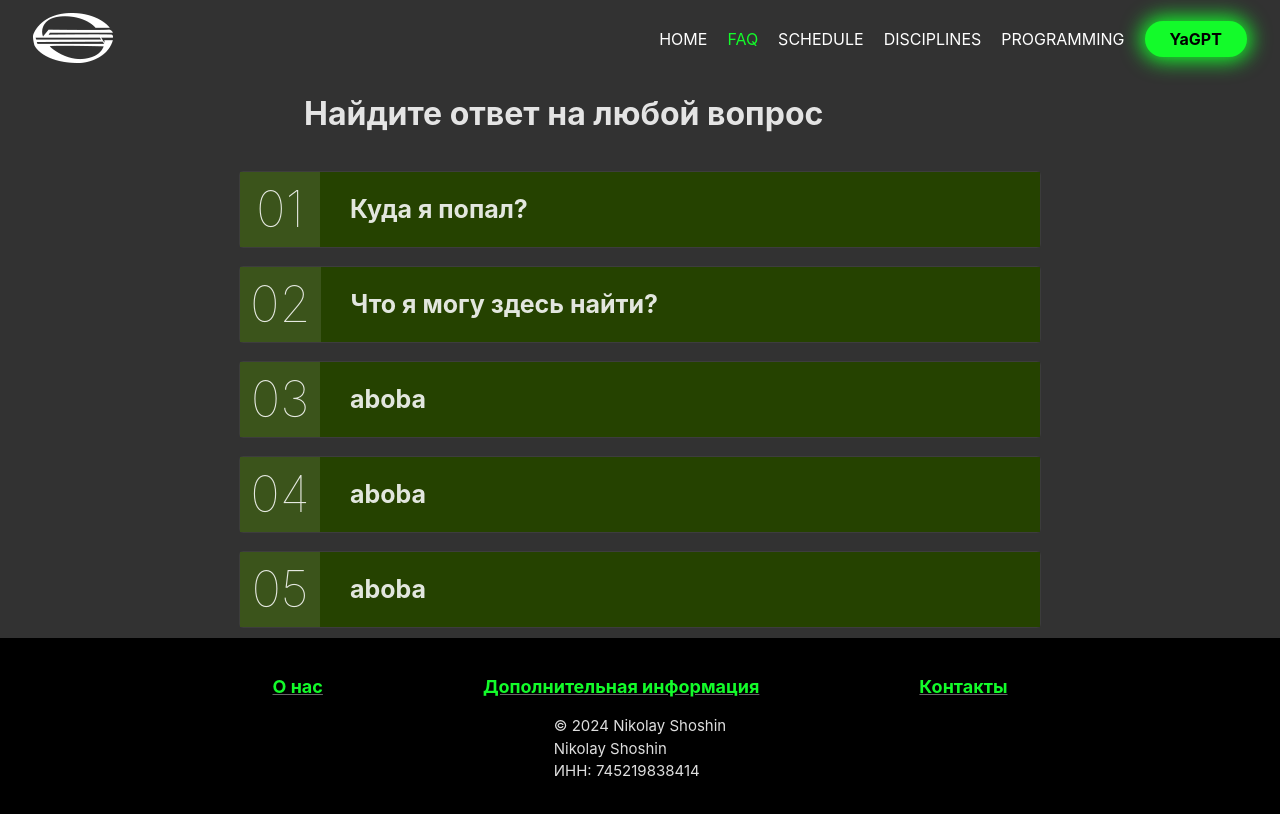
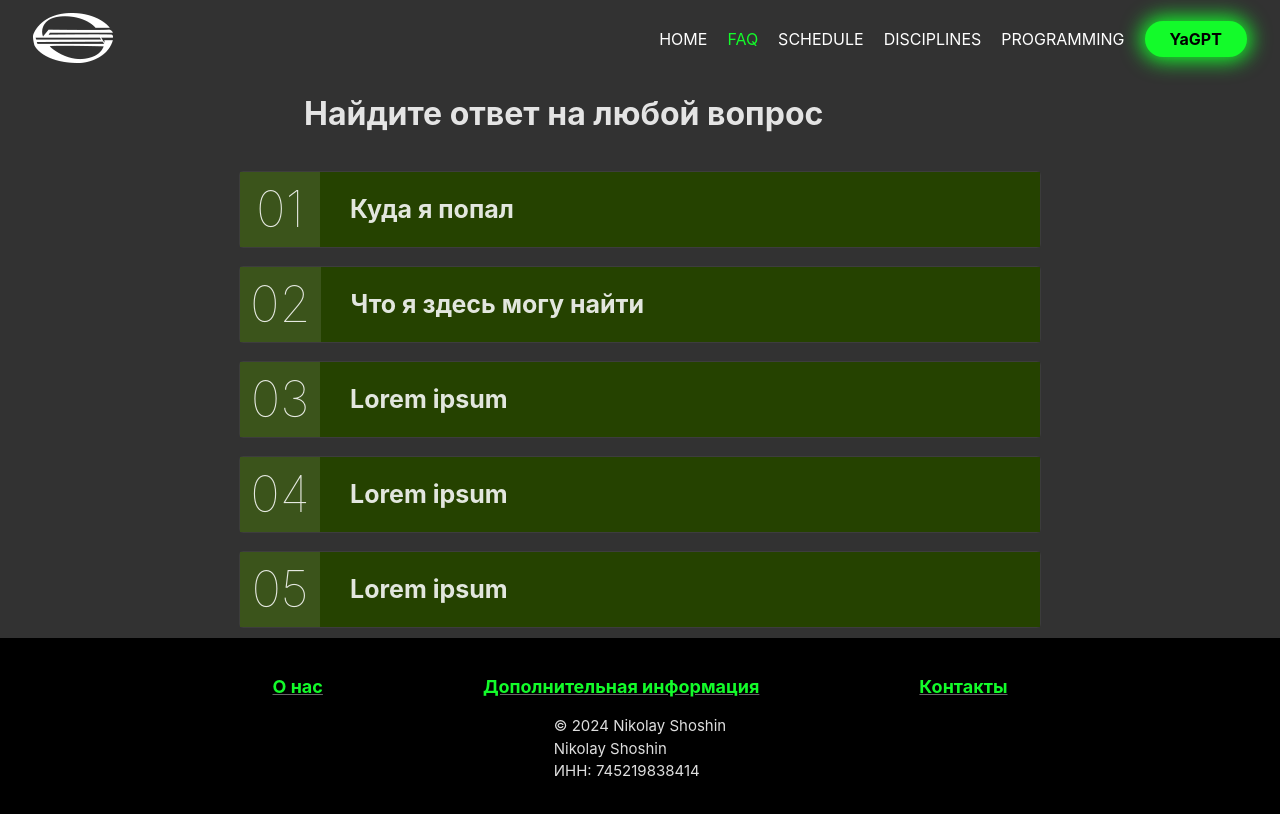
Before and after one commit to F8Y/FullstackWeb, a React (Vite) app: page /faq in a window 1280 px wide. Shown: the top 814 px of the page. Built offline with nearby package versions, Linux system fonts and the light colour scheme.

Commit message:
Изменено: faqText - список объектов, DropdownBlock маппится по списку faqText

```diff
--- a/frontend/src/Pages/faq/faqPage.jsx
+++ b/frontend/src/Pages/faq/faqPage.jsx
@@ -3,24 +3,97 @@ import s from "./faqPage.module.scss"
 
 export const FaqPage = () => {
 
-    const faqText = {
-        firstP: 'Вы попали на ресурс для студентов ДВГУПС направления ПРИ - ' +
-            '"Прикладная информатика в дизайне", здесь мы собрали всю полезную информацию, ' +
-            'которая пригодится студентом в ходе всего обучения.',
-        secondP: 'На данном ресурсе расположены методические материалы по всем дисциплинам направления, ' +
-            'а также пособия по языкам программирования, которые фигурируют в течение всего обучения',
-        thirdP: ''
-    };
+    const faqText = [
+        {
+            headerText: "Куда я попал",
+            paragraphText: "Lorem ipsum dolor sit amet, " +
+                "consectetur adipiscing elit. Ut congue scelerisque imperdiet. " +
+                "Pellentesque pharetra molestie convallis. Curabitur vehicula id purus a tempor. " +
+                "Donec tincidunt neque magna, quis facilisis diam dapibus non. " +
+                "Suspendisse pellentesque ac dui eget vestibulum. " +
+                "Orci varius natoque penatibus et magnis dis parturient montes, nascetur ridiculus mus. " +
+                "Praesent sem orci, pharetra et dui ac, pellentesque interdum felis. " +
+                "Nunc ornare libero elit, volutpat fermentum nunc rhoncus ullamcorper. " +
+                "Etiam lacinia gravida ante bibendum venenatis. Sed nec turpis diam. " +
+                "Nunc sit amet nulla tellus. Aenean facilisis, velit sit amet suscipit malesuada, dui justo varius nisi, ut eleifend nisl lacus a velit. " +
+                "Vestibulum quis gravida justo, ut semper magna.",
+            key: 1
+        },
+        {
+            headerText: "Что я здесь могу найти",
+            paragraphText: "Lorem ipsum dolor sit amet, " +
+                "consectetur adipiscing elit. Ut congue scelerisque imperdiet. " +
+                "Pellentesque pharetra molestie convallis. Curabitur vehicula id purus a tempor. " +
+                "Donec tincidunt neque magna, quis facilisis diam dapibus non. " +
+                "Suspendisse pellentesque ac dui eget vestibulum. " +
+                "Orci varius natoque penatibus et magnis dis parturient montes, nascetur ridiculus mus. " +
+                "Praesent sem orci, pharetra et dui ac, pellentesque interdum felis. " +
+                "Nunc ornare libero elit, volutpat fermentum nunc rhoncus ullamcorper. " +
+                "Etiam lacinia gravida ante bibendum venenatis. Sed nec turpis diam. " +
+                "Nunc sit amet nulla tellus. Aenean facilisis, velit sit amet suscipit malesuada, dui justo varius nisi, ut eleifend nisl lacus a velit. " +
+                "Vestibulum quis gravida justo, ut semper magna.",
+            key: 2
+        },
+        {
+            headerText: "Lorem ipsum",
+            paragraphText: "Lorem ipsum dolor sit amet, " +
+                "consectetur adipiscing elit. Ut congue scelerisque imperdiet. " +
+                "Pellentesque pharetra molestie convallis. Curabitur vehicula id purus a tempor. " +
+                "Donec tincidunt neque magna, quis facilisis diam dapibus non. " +
+                "Suspendisse pellentesque ac dui eget vestibulum. " +
+                "Orci varius natoque penatibus et magnis dis parturient montes, nascetur ridiculus mus. " +
+                "Praesent sem orci, pharetra et dui ac, pellentesque interdum felis. " +
+                "Nunc ornare libero elit, volutpat fermentum nunc rhoncus ullamcorper. " +
+                "Etiam lacinia gravida ante bibendum venenatis. Sed nec turpis diam. " +
+                "Nunc sit amet nulla tellus. Aenean facilisis, velit sit amet suscipit malesuada, dui justo varius nisi, ut eleifend nisl lacus a velit. " +
+                "Vestibulum quis gravida justo, ut semper magna.",
+            key: 3
+        },
+        {
+            headerText: "Lorem ipsum",
+            paragraphText: "Lorem ipsum dolor sit amet, " +
+                "consectetur adipiscing elit. Ut congue scelerisque imperdiet. " +
+                "Pellentesque pharetra molestie convallis. Curabitur vehicula id purus a tempor. " +
+                "Donec tincidunt neque magna, quis facilisis diam dapibus non. " +
+                "Suspendisse pellentesque ac dui eget vestibulum. " +
+                "Orci varius natoque penatibus et magnis dis parturient montes, nascetur ridiculus mus. " +
+                "Praesent sem orci, pharetra et dui ac, pellentesque interdum felis. " +
+                "Nunc ornare libero elit, volutpat fermentum nunc rhoncus ullamcorper. " +
+                "Etiam lacinia gravida ante bibendum venenatis. Sed nec turpis diam. " +
+                "Nunc sit amet nulla tellus. Aenean facilisis, velit sit amet suscipit malesuada, dui justo varius nisi, ut eleifend nisl lacus a velit. " +
+                "Vestibulum quis gravida justo, ut semper magna.",
+            key: 4
+        },
+        {
+            headerText: "Lorem ipsum",
+            paragraphText: "Lorem ipsum dolor sit amet, " +
+                "consectetur adipiscing elit. Ut congue scelerisque imperdiet. " +
+                "Pellentesque pharetra molestie convallis. Curabitur vehicula id purus a tempor. " +
+                "Donec tincidunt neque magna, quis facilisis diam dapibus non. " +
+                "Suspendisse pellentesque ac dui eget vestibulum. " +
+                "Orci varius natoque penatibus et magnis dis parturient montes, nascetur ridiculus mus. " +
+                "Praesent sem orci, pharetra et dui ac, pellentesque interdum felis. " +
+                "Nunc ornare libero elit, volutpat fermentum nunc rhoncus ullamcorper. " +
+                "Etiam lacinia gravida ante bibendum venenatis. Sed nec turpis diam. " +
+                "Nunc sit amet nulla tellus. Aenean facilisis, velit sit amet suscipit malesuada, dui justo varius nisi, ut eleifend nisl lacus a velit. " +
+                "Vestibulum quis gravida justo, ut semper magna.",
+            key: 5
+        },
+    ];
+
 
     return (
         <div className={s['faq']}>
             <h1>Найдите ответ на любой вопрос</h1>
             <div className={s['faq__content']}>
-            <DropdownBlock customParagraph={faqText.firstP} headerText={'Куда я попал?'} customNumber={1}/>
-            <DropdownBlock customParagraph={faqText.secondP} headerText={'Что я могу здесь найти?'} customNumber={2}/>
-            <DropdownBlock customParagraph={faqText.thirdP} headerText={'aboba'} customNumber={3}/>
-            <DropdownBlock customParagraph={'aboba'} headerText={'aboba'} customNumber={4}/>
-            <DropdownBlock customParagraph={'aboba'} headerText={'aboba'} customNumber={5}/>
+                {faqText.map((item, index) => (
+                    <DropdownBlock
+                        key = {index}
+                        headerText={item.headerText}
+                        customParagraph={item.paragraphText}
+                        customNumber={item.key}
+                    />
+                ))}
             </div>
         </div>
     );
```
